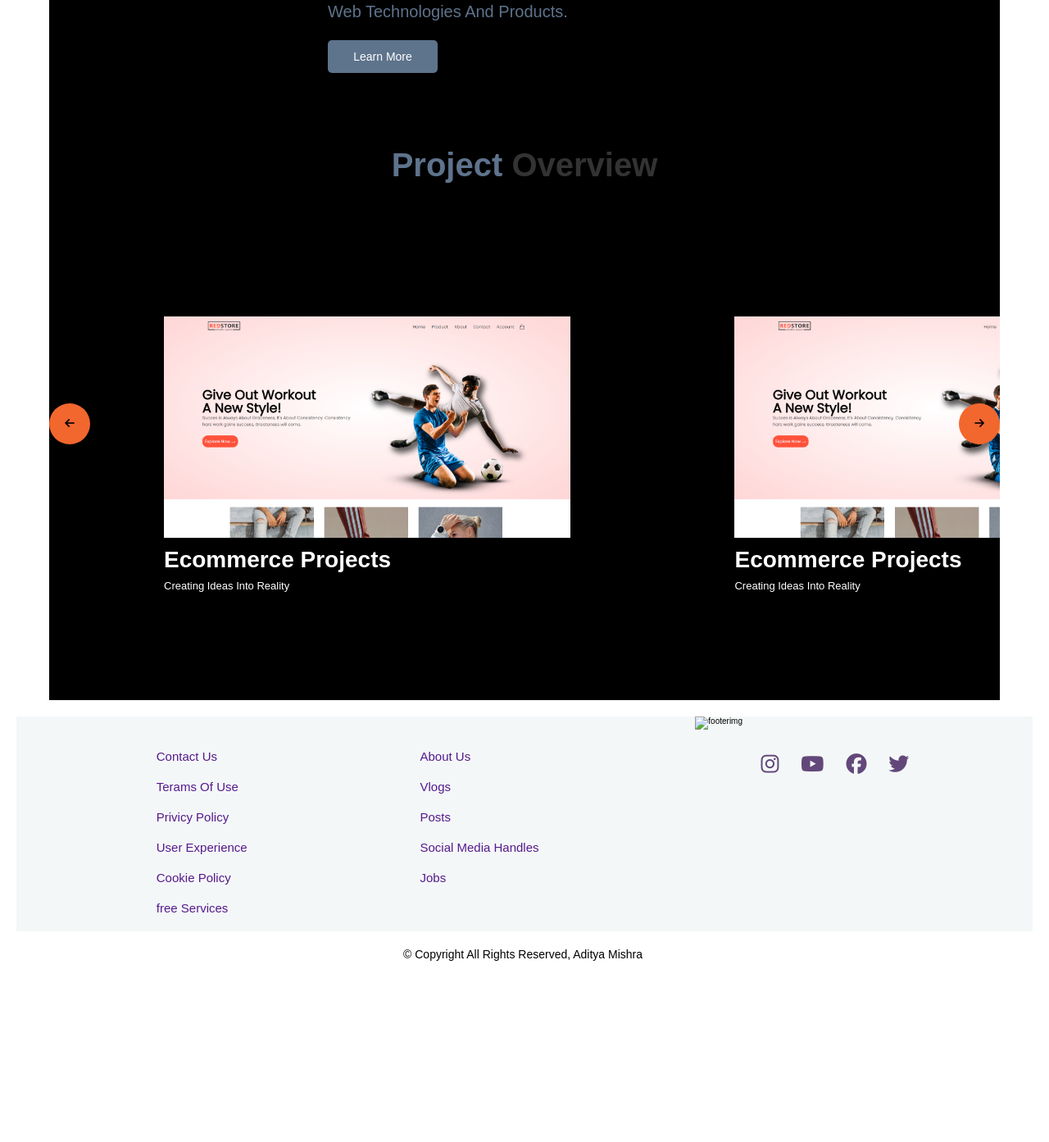
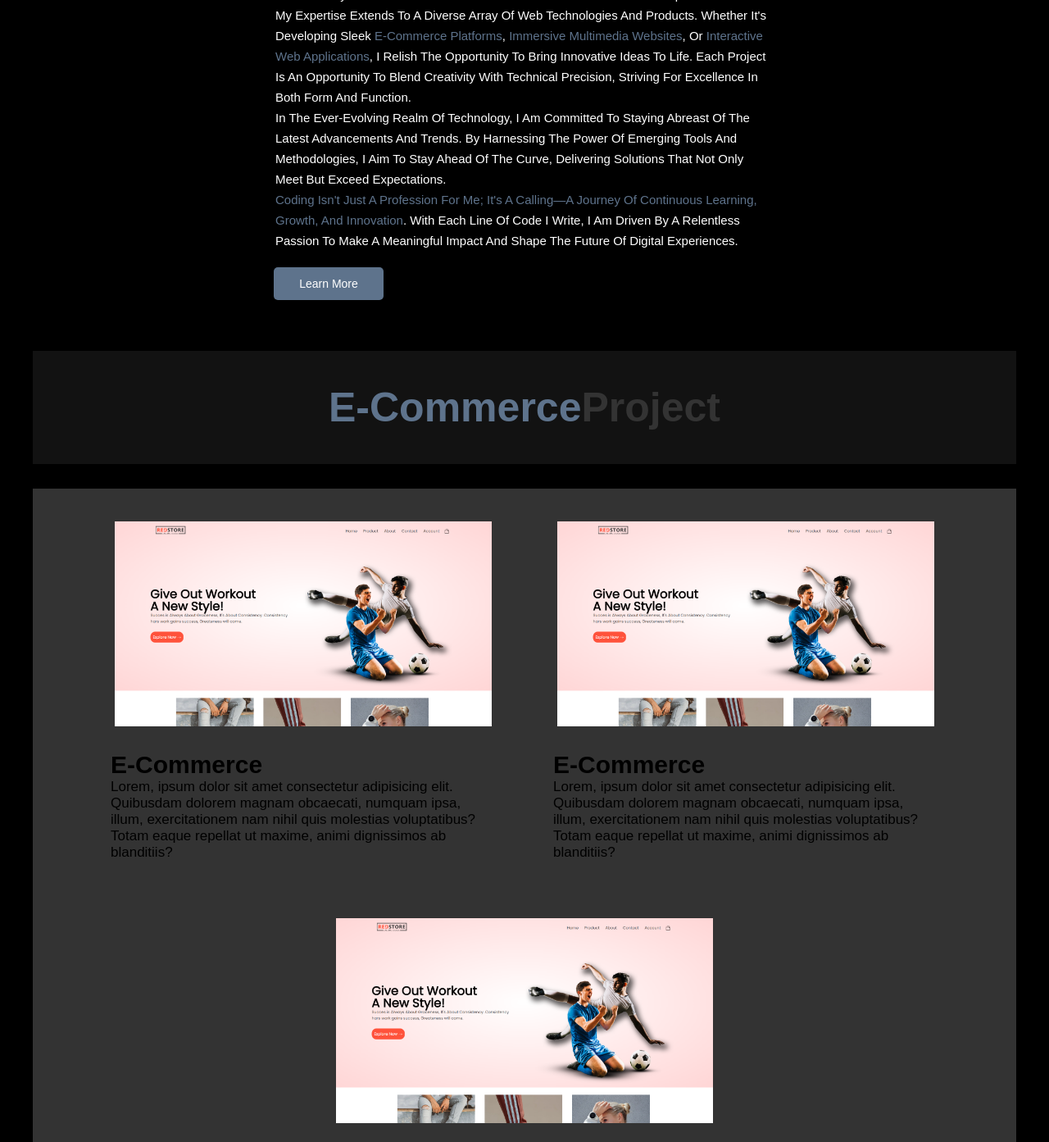
Before and after one commit to adityamishras/adityamishra, a plain HTML site: page index.html in a window 1280 px wide. Shown: the part 1226-2619 px from the top of the page at 82% size. Before the commit the page ends 2462 px from the top, so only its background shows below. Drawn offline with Linux system fonts and the light colour scheme; a web font is replaced by a local one.

Commit message:
Add files via upload

```diff
--- a/index.html
+++ b/index.html
@@ -1,22 +1,20 @@
 <!DOCTYPE html>
 <html lang="en">
+
 <head>
     <meta charset="UTF-8" />
     <meta name="viewport" content="width=device-width, initial-scale=1.0" />
-    <title>flowerzone</title>
+    <title>Adityadev | Aditya Mishra</title>
     <link rel="stylesheet" href="style.css" />
-    <script
-      src="https://kit.fontawesome.com/e362ff8530.js"
-      crossorigin="anonymous"
-    ></script>
+    <script src="https://kit.fontawesome.com/e362ff8530.js" crossorigin="anonymous"></script>
     <link rel="preconnect" href="https://fonts.googleapis.com" />
     <link rel="preconnect" href="https://fonts.gstatic.com" crossorigin />
     <link
         href="https://fonts.googleapis.com/css2?family=Ephesis&family=IBM+Plex+Sans&family=Indie+Flower&family=Jost:ital,wght@1,900&family=Lunasima&family=Poppins:wght@100;200;300;400&family=Roboto+Slab&family=Rubik:wght@300&display=swap"
-      rel="stylesheet"
-    />
+        rel="stylesheet" />
     <link rel="shortcut icon" href="adilogo.png" type="image/x-icon" id="webimage">
 </head>
+
 <body>
     <!-- header Section-->
     <header>
@@ -53,122 +51,102 @@
             <div class="text-container">
                 <div class="content">
                     <p>
-                Love to Code because it taught me not to give up ever. Trying my
-                best to proide companies and organization with best modern
-                technologies and serving users contemporary feel in their phone and
-                digital devices along best material of coding and languages I fell
-                in love with Development and coding and I have learned Several
-                things.<br />
-                I am Skilled in <span>Front-end fundamental technologies.</span>
-                <br />My field of intrest's are building Differents types of
-                <span>Web Technologies and Products.</span>
+                        Embracing the world of coding has been more than just a skill acquisition for me; it's been a
+                        transformative journey that has instilled in me the invaluable lesson of perseverance. Through
+                        coding, I've learned to navigate challenges with resilience and determination, never succumbing
+                        to the temptation of giving up. Instead, I strive to provide companies and organizations with
+                        cutting-edge technologies, enriching digital experiences for users across various platforms.
+                        <br>My passion lies in crafting modern, user-centric solutions that seamlessly integrate with
+                        the contemporary digital landscape.<span>Armed with a understanding of front-end fundamental
+                            technologies</span> , <span>I am adept at leveraging them to create dynamic and intuitive
+                            user interfaces</span>. From crafting responsive layouts to optimizing performance, I
+                        continuously push the boundaries to deliver the best possible user experience.<br>My expertise
+                        extends to a diverse array of web technologies and products. Whether it's developing sleek
+                        <span>e-commerce platforms</span>, <span>immersive multimedia websites</span>, or
+                        <span>interactive web applications</span>, I relish the opportunity to bring innovative ideas to
+                        life. Each project is an opportunity to blend creativity with technical precision, striving for
+                        excellence in both form and function.<br>In the ever-evolving realm of technology, I am
+                        committed to staying abreast of the latest advancements and trends. By harnessing the power of
+                        emerging tools and methodologies, I aim to stay ahead of the curve, delivering solutions that
+                        not only meet but exceed expectations.<br><span>Coding isn't just a profession for me; it's a
+                            calling—a journey of continuous learning, growth, and innovation</span>. With each line of
+                        code I write, I am driven by a relentless passion to make a meaningful impact and shape the
+                        future of digital experiences.<br>
                     </p>
                     <a href="#" class="viewbtn">Learn more</a>
                 </div>
             </div>
+
     </section>
-
+    <!-- project -->
     <section id="project" class="project">
-      <h1 class="heading"><span>Project</span> Overview</h1>
-      <div id="container">
-        <div id="content">
-          <div class="wrapper">
-            <a href="#"><img src="images/EcommerceWebsite1.png" alt=""></a>
-            <div class="details">
-              <h2>Ecommerce Projects</h2>
-              <p>
-                Creating Ideas into reality
-              </p>
+        <h1 class="heading"><span>E-Commerce</span>Project</h1>
+        <div class="row">
+            <div class="container">
+                <a href="#"><img src="images/EcommerceWebsite1.png" alt="" width="500px"></a>
+                <div class="text-container">
+                    <h1>E-Commerce</h1>
+                    <p>Lorem, ipsum dolor sit amet consectetur adipisicing elit. Quibusdam dolorem magnam obcaecati, numquam ipsa, illum, exercitationem nam nihil quis molestias voluptatibus? Totam eaque repellat ut maxime, animi dignissimos ab blanditiis?</p>
                 </div>
             </div>
-          <div class="wrapper">
-            <a href="#"><img src="images/EcommerceWebsite1.png" alt=""></a>
-            <div class="details">
-              <h2>Ecommerce Projects</h2>
-              <p>
-                Creating Ideas into reality
-              </p>
+            <div class="container">
+                <a href="#"><img src="images/EcommerceWebsite1.png" alt="" width="500px"></a>
+                <div class="text-container">
+                    <h1>E-Commerce</h1>
+                    <p>Lorem, ipsum dolor sit amet consectetur adipisicing elit. Quibusdam dolorem magnam obcaecati, numquam ipsa, illum, exercitationem nam nihil quis molestias voluptatibus? Totam eaque repellat ut maxime, animi dignissimos ab blanditiis?</p>
                 </div>
             </div>
-          <div class="wrapper">
-            <a href="#"><img src="images/EcommerceWebsite1.png" alt=""></a>
-            <div class="details">
-              <h2>Ecommerce Projects</h2>
-              <p>
-                Creating Ideas into reality
-              </p>
-            </div>
-          </div>
-          <div class="wrapper">
-            <a href="#"><img src="images/EcommerceWebsite1.png" alt=""></a>
-            <div class="details">
-              <h2>Ecommerce Projects</h2>
-              <p>
-                Creating Ideas into reality
-              </p>
-            </div>
-          </div>
-          <div class="wrapper">
-            <a href="#"><img src="images/EcommerceWebsite1.png" alt=""></a>
-            <div class="details">
-              <h2>Ecommerce Projects</h2>
-              <p>
-                Creating Ideas into reality
-              </p>
+            <div class="container">
+                <a href="#"><img src="images/EcommerceWebsite1.png" alt="" width="500px"></a>
+                <div class="text-container">
+                    <h1>E-Commerce</h1>
+                    <p>Lorem, ipsum dolor sit amet consectetur adipisicing elit. Quibusdam dolorem magnam obcaecati, numquam ipsa, illum, exercitationem nam nihil quis molestias voluptatibus? Totam eaque repellat ut maxime, animi dignissimos ab blanditiis?</p>
                 </div>
             </div>
         </div>
-        <button id="slideLeft" class="slide" type="button"><i class="fa-solid fa-arrow-left"></i></button>
-        <button id="slideRight" class="slide" type="button"><i class="fa-solid fa-arrow-right"></i></button>
+    </section>
+    <section id="project" class="project">
+        <h1 class="heading"><span>E-Commerce</span>Project</h1>
+        <div class="row">
+            <div class="container">
+                <a href="#"><img src="images/EcommerceWebsite1.png" alt="" width="500px"></a>
+                <div class="text-container">
+                    <h1>E-Commerce</h1>
+                    <p>Lorem, ipsum dolor sit amet consectetur adipisicing elit. Quibusdam dolorem magnam obcaecati, numquam ipsa, illum, exercitationem nam nihil quis molestias voluptatibus? Totam eaque repellat ut maxime, animi dignissimos ab blanditiis?</p>
+                </div>
+            </div>
+            <div class="container">
+                <a href="#"><img src="images/EcommerceWebsite1.png" alt="" width="500px"></a>
+                <div class="text-container">
+                    <h1>E-Commerce</h1>
+                    <p>Lorem, ipsum dolor sit amet consectetur adipisicing elit. Quibusdam dolorem magnam obcaecati, numquam ipsa, illum, exercitationem nam nihil quis molestias voluptatibus? Totam eaque repellat ut maxime, animi dignissimos ab blanditiis?</p>
+                </div>
+            </div>
+            <div class="container">
+                <a href="#"><img src="images/EcommerceWebsite1.png" alt="" width="500px"></a>
+                <div class="text-container">
+                    <h1>E-Commerce</h1>
+                    <p>Lorem, ipsum dolor sit amet consectetur adipisicing elit. Quibusdam dolorem magnam obcaecati, numquam ipsa, illum, exercitationem nam nihil quis molestias voluptatibus? Totam eaque repellat ut maxime, animi dignissimos ab blanditiis?</p>
+                </div>
+            </div>
         </div>
     </section>
 
-
-    <section class="footer">
-        <div class="footerrow">
-         <ul class="contactaddress">
-            <li class="linksofcontact"><a href="">Contact Us</a></li>
-            <li class="linksofcontact"><a href="">Terams Of Use</a></li>
-            <li class="linksofcontact"><a href="">Privicy Policy</a></li>
-            <li class="linksofcontact"><a href="">User Experience</a></li>
-            <li class="linksofcontact"><a href="">Cookie Policy</a></li>
-            <li class="linksofcontact"><a href="">free Services</a></li>
-         </ul>
-
-         <ul class="smallterms">
-            <li class="linksmallterms"><a href="">About Us</a></li>
-            <li class="linksmallterms"><a href="">Vlogs</a></li>
-            <li class="linksmallterms"><a href="">Posts</a></li>
-            <li class="linksmallterms"><a href="">Social Media Handles</a></li>
-            <li class="linksmallterms"><a href="">Jobs</a></li>
-         </ul>
-         <div class="imagesection">
-            <img src="footerimg.png" alt="footerimg" class="qrcode">
-            <ul class="socialmedialinks">
-                <a href="" class="fa-brands fa-instagram" id="footersociallinks"></a>
-                <a href="" class="fa-brands fa-youtube" id="footersociallinks"></a>
-                <a href="" class="fa-brands fa-facebook" id="footersociallinks"></a>
-                <a href="" class="fa-brands fa-twitter" id="footersociallinks"></a>
-            </ul>
+    <!-- Footer -->
+     <section id="footer" class="footer">
+        <h1 class="heading"><span>Connect</span> with <span>Me</span></h1>
+      <div class="row">
+        <div class="connect-container">
+            <a href="https://www.instagram.com/adityamishras" target="_blank" class="fa-brands fa-instagram"></a>
+            <a href="" class="fa-brands fa-linkedin"></a>
+            <a href="" class="fa-brands fa-github"></a>
         </div>
       </div>
-
-        <div class="copyrightsection">
-            <div class="paragraph">
-                <p class="coprighttext">&copy Copyright All Rights Reserved, Aditya Mishra <img id="brandlogo" src="adilogo.png" alt=""></p>
-            </div>
+      <div class="copyright">
+        <h3>&copy; Designed and Developed by Aditya Mishra. <img src="images/adilogo.png" alt=""> </h3>
     </div>
      </section>
-    <script>
-      const buttonRight = document.getElementById('slideRight');
-        const buttonLeft = document.getElementById('slideLeft');
 
-        buttonRight.onclick = function () {
-          document.getElementById('container').scrollLeft += 500;
-        };
-        buttonLeft.onclick = function () {
-          document.getElementById('container').scrollLeft -= 500;
-        };
-    </script>
 </body>
+
 </html>
--- a/style.css
+++ b/style.css
@@ -7,11 +7,15 @@
   text-decoration: none;
   transition: 0.7s linear;
 }
+::-webkit-scrollbar {
+  width: 0;
+}
 html {
   font-size: 62.5%;
   scroll-behavior: smooth;
   scroll-padding-top: 6rem;
   overflow-x: hidden;
+  background-color: #000;
 }
 #brandlogo {
   height: 20px;
@@ -34,7 +38,7 @@ header {
 header .logo {
   font-size: 24px;
   color: #ffff;
-  font-family:  "Poppins", sans-serif;
+  font-family: "Poppins", sans-serif;
   font-weight: bolder;
 }
 
@@ -57,7 +61,7 @@ header .icons a {
 #toggler {
   display: none;
 }
-header .fa-bars{
+header .fa-bars {
   font-size: 3rem;
   color: #fff;
   border-radius: 0.5rem;
@@ -98,18 +102,19 @@ header .fa-bars{
     display: block;
   }
 }
-@media (orientation:landscape){
-
+@media (orientation: landscape) {
 }
 #home {
   height: 100vh;
   display: flex;
   justify-content: left;
   align-items: left;
-  background: url("thumbnail.jpg");
+  background: url("images/thumbnail.jpg");
   background-size: cover;
   background-position: right;
+  position: relative;
 }
+
 #home .textcontainer {
   width: 50%;
   height: 100vh;
@@ -117,7 +122,6 @@ header .fa-bars{
   flex-direction: column;
   justify-content: center;
   margin: 0 100px;
-  flex-basis: 50%;
 }
 #home .textcontainer h2 {
   font-size: 36px;
@@ -132,8 +136,8 @@ header .fa-bars{
   width: 50%;
   color: #f9fafb;
 }
-#home .textcontainer h3 span{
- color:rgba(245, 158, 11, 1);
+#home .textcontainer h3 span {
+  color: rgba(245, 158, 11, 1);
 }
 #home .textcontainer p {
   font-size: 16px;
@@ -145,7 +149,7 @@ header .fa-bars{
 #home .textcontainer .viewbtn {
   height: 40px;
   width: 164px;
-  background: #F2672E;
+  background: #f2672e;
   border-radius: 5px;
   display: flex;
   justify-content: center;
@@ -154,33 +158,40 @@ header .fa-bars{
   color: white;
   margin: 10px 0;
 }
+.image-container img{
+    height: 300px;
+    width: 300px;
+}
 
-@media (max-width: 765px){
+@media (max-width: 765px) {
   #home {
     background-position: left;
   }
+
   #home .textcontainer {
     flex-basis: 100%;
     margin: 0 50px;
+    position: relative;
   }
-  #home .textcontainer h3{
+  #home .textcontainer h3 {
     width: 100%;
     font-size: 35px;
     line-height: 45px;
   }
-  #home .textcontainer h2{
+  #home .textcontainer h2 {
     font-size: 35px;
   }
   #home .textcontainer p {
     width: 100%;
   }
 }
-@media (max-width: 350px){
-  #home .textcontainer h3{
+
+@media (max-width: 350px) {
+  #home .textcontainer h3 {
     font-size: 20px;
     line-height: 25px;
   }
-  #home .textcontainer h2{
+  #home .textcontainer h2 {
     font-size: 20px;
     line-height: 25px;
   }
@@ -193,13 +204,13 @@ header .fa-bars{
   }
 }
 
-@media (max-width:936px) and (orientation:landscape) {
-  #home .textcontainer h3{
+@media (max-width: 936px) and (orientation: landscape) {
+  #home .textcontainer h3 {
     width: 100%;
     font-size: 25px;
     line-height: 30px;
   }
-  #home .textcontainer h2{
+  #home .textcontainer h2 {
     font-size: 25px;
     margin-top: 60px;
   }
@@ -214,9 +225,11 @@ header .fa-bars{
   }
 }
 
+
+
 /* About */
 .about {
-  margin: 0 60px;
+  margin: 2px 2px;
   background: #000;
   overflow-x: hidden;
 }
@@ -233,26 +246,17 @@ span {
 
 .about .row {
   display: flex;
+  flex-wrap: wrap;
   align-items: center;
   gap: 2rem;
-  flex-wrap: wrap;
   padding: 2rem 0;
   padding-bottom: 3rem;
   justify-content: space-evenly;
 }
-.about .row .text-container{
+.about .row .text-container {
   display: flex;
   flex-wrap: wrap;
   overflow: hidden;
-  }
-  .about .row .text-container .stiker{
-    width: 100%;
-    text-align: center;
-  }
-.about .row .text-container img {
-  height: 300px;
-  justify-self: center;
-  margin: 0 20px;
 }
 
 .about .row .content {
@@ -263,10 +267,10 @@ span {
 }
 
 .about .row .content p {
-  font-size: 20px;
+  font-size: 15px;
   color: #fff;
-  padding: 10px 50px;
-  line-height: 30px;
+  padding: 10px 15px;
+  line-height: 25px;
 }
 .about .row .content .viewbtn {
   height: 40px;
@@ -278,14 +282,14 @@ span {
   align-items: center;
   font-size: 14px;
   color: white;
-  margin: 10px 50px;
+  margin: 10px 13px;
 }
 .about .row .content .viewbtn:hover {
   background: #333;
   color: #fff;
 }
-@media (max-width: 1180px)  {
-  .about .row .text-container{
+@media (max-width: 1180px) {
+  .about .row .text-container {
     display: inline;
     overflow: hidden;
   }
@@ -294,209 +298,148 @@ span {
   .about {
     margin: 0 10px;
   }
-  .about .row .text-container{
+  .about .row .text-container {
     display: flex;
     overflow: hidden;
   }
-  .about .row .text-container .content{
+  .about .row .text-container .content {
     flex-basis: 100%;
   }
 }
 
 /* Project */
 .project {
-  margin: 0 60px;
-  background: #000;
   overflow-x: hidden;
-  position: relative;
+  margin: 0 40px;
 }
-.heading {
-  text-align: center;
-  font-size: 4rem;
-  color: #333;
-  padding: 3rem 1rem 1rem 1rem;
-  margin: 2rem 0;
+.project .heading {
+  background: #121212;
+  margin: 20px 0;
+  padding: 40px;
+  font-size: 50px;
 }
-#container {
-  width: 100%;
-  height: 600px;
-  overflow-x: scroll;
+.project .row {
   display: flex;
+  flex-direction: row;
+  flex-wrap: wrap;
+  justify-content: center;
+  margin-top: 30px;
+  background: #333;
 }
-#slideLeft{
-  position: absolute;
-  top: 50%;
-  height: 50px;
-  width: 50px;
-  border-radius: 50%;
-  border: none;
-  background: #F2672E;
+.row .container {
+  padding: 20px;
+  display: flex;
+  flex-wrap: wrap;
+  flex-direction: column;
 }
-#slideRight{
-  position: absolute;
-  top: 50%;
-  right: 0;
-  height: 50px;
-  width: 50px;
-  border-radius: 50%;
-  border: none;
-  background: #F2672E;
+.row .container img {
+  padding: 20px;
+  display: flex;
+  filter: saturate(100%);
 }
-#content{
-  display: flex;
-  justify-content: space-evenly;
-  align-items: center;
-  padding: 40px;
+.row .container .text-container{
+    width: 500px;
+    padding: 10px 15px;
   }
-::-webkit-scrollbar{
-  width: 0;
+  .row .container .text-container h1{
+   font-size: 30px;
   }
-#container #content .wrapper{
-  margin: 100px;
+  .row .container .text-container p{
+    font-size: 17px;
    }
-#container #content .wrapper img{
-  height: 270px;
+@media (max-width: 769px) {
+    .project {
+        margin: 0px 10px;
     }
-#container #content .wrapper .details h2{
-  color: #fff;
-  font-size: 28px;
-  line-height: 50px;
-}
-#container #content .wrapper .details p{
-  color: #fff;
-  font-size: 13px;
-  line-height: 14px;
-  text-transform: capitalize;
-}
-@media (max-width:949px) {
-  .project {
-    margin: 0 10px;
-  }
-  #container {
-    width: 100%;
-    height: 400px;
-    overflow-x: scroll;
-    display: flex;
-  }
-  #slideLeft,#slideRight{
-    display: inline;
-  }
-  #content{
-    display: flex;
-    justify-content: space-evenly;
-    align-items: center;
-    padding: 0;
-  }
-  #container #content .wrapper{
-    margin: 30px;
-  }
-  #container #content .wrapper img{
-    height: 200px;
+    .project .heading {
+        font-size: 20px;
     }
 
 }
-@media (max-width:759px) {
+@media (max-width: 495px) {
     .project {
-    margin: 0;
+        margin: 0px 5px;
     }
-  #container {
+    .row .container {
+        padding: 20px;
+        align-items: center;
+        justify-content: center;
+    }
+    .row .container img {
+        width: 350px;
+    }
+    .row .container .text-container {
         width: 100%;
-    height: 500px;
-    overflow-y: scroll;
-    display: inline;
     }
-  #content{
+
+}
+@media (max-width: 348px) {
+    .project .heading {
+        font-size: 15px;
+    }
+    .row .container .text-container {
+        width: 80%;
+    }
+    .row .container .text-container h1 {
+        font-size: 25px;
+    }
+    .row .container .text-container p {
+        font-size: 15px;
+    }
+    .row .container img {
+        width: 300px;
+    }
+
+}
+
+/* footer */
+.footer{
+  margin: 10px 20px;
+  text-align: center;
+}
+.footer span{
+ color: #fca311;
+}
+.footer .row{
   display: flex;
-    flex-direction: column;
+  flex-wrap: wrap;
+  justify-content: center;
+  align-items: center;
 }
-  #slideLeft,#slideRight{
-    display: none;
+
+.footer .row .connect-container .fa-brands{
+ font-size: 25px;
+ margin: 15px;
+ color: white;
+ background: #333;
+ padding: 15px;
+ border-radius: 50%;
 }
-  #container #content .wrapper .details p{
-    width: 360px;
+.footer .row .connect-container .fa-brands:hover{
+  cursor: pointer;
+  background-color: #fca311;
+  color: #000000;
+ }
+ .footer .copyright h3{
+  padding: 10px;
+  }
+ .footer .copyright h3{
+ color: white;
+ position: relative;
+ }
+ .footer .copyright h3 img{
+  width: 20px;
+  margin: 0 0 0 10px;
+  position: absolute;
+  bottom: 19%;
+  }
+  @media (max-width:340px) {
+    .footer .row .connect-container .fa-brands{
+      font-size: 20px;
+      margin: 10px;
+      color: white;
+      background: #333;
+      padding: 10px;
+      border-radius: 50%;
      }
   }
-
-
-
-
-
-
-
-
-
-
-
-
-/* footer */
-.footerrow {
-  display: flex;
-  flex-wrap: wrap;
-  margin: 20px;
-  gap: 20px;
-  justify-content: space-evenly;
-  background: #f4f7f8;
-}
-.contactaddress {
-  padding: 20px;
-  list-style-type: none;
-  font-size: 15px;
-}
-.contactaddress .linksofcontact {
-  margin-top: 20px;
-}
-.smallterms {
-  padding: 20px;
-  list-style-type: none;
-  font-size: 15px;
-}
-.linksmallterms {
-  margin-top: 20px;
-}
-.socialmedialinks {
-  font-size: 25px;
-  margin: 20px 30px;
-}
-#footersociallinks {
-  color: #62487a;
-  position: relative;
-  margin: 10px 10px;
-  left: 20%;
-  transition: 0.4s;
-}
-#footersociallinks:hover {
-  color: #551a8b;
-  cursor: pointer;
-  transform: translateY(-40%);
-}
-.copyrightsection {
-  height: 10vh;
-}
-.paragraph {
-  display: flex;
-  justify-content: center;
-  font-size: 14px;
-}
-@media (max-width: 765px) {
-  .qrcode {
-    height: 169px;
-    width: 294px;
-  }
-  .socialmedialinks {
-    font-size: 25px;
-    margin: 18px -4px;
-  }
-  .smallterms {
-    padding: 20px 0 0 35px;
-    list-style-type: none;
-    font-size: 15px;
-  }
-  .paragraph {
-    font-size: 10px;
-  }
-  #brandlogo {
-    height: 20px;
-    position: relative;
-    top: 30%;
-  }
-}
```
Also changed, not shown: images/Rectangle 4.png (added), images/adilogo.png (added), images/download (1) 1.png (added), images/thumbnail.jpg (added). Lines whose indentation alone changed are shown as unchanged.
